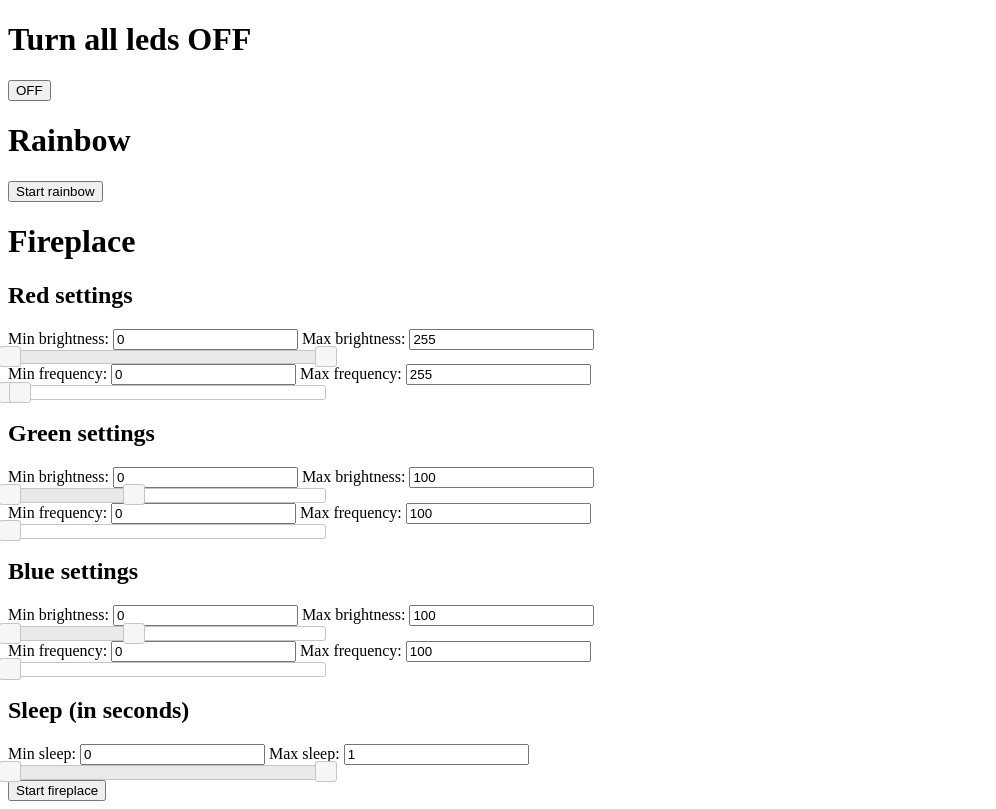
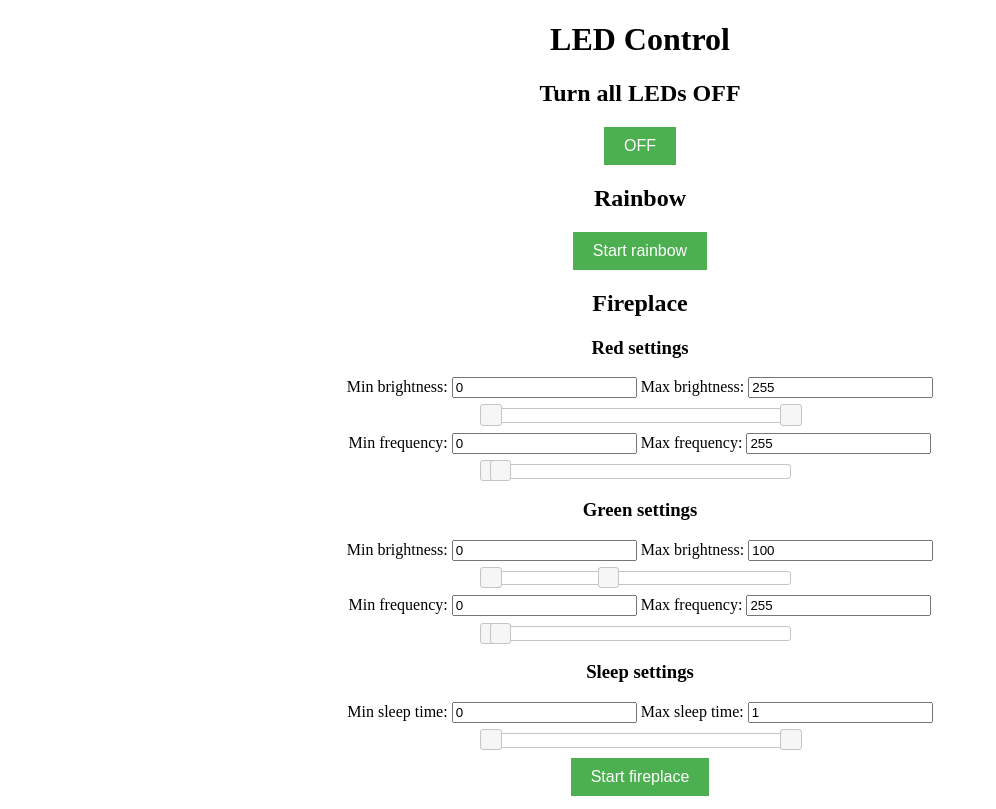
Before and after one commit to Phaneron97/smartLedstrip, a Flask app: page / in a window 1280 px wide. Shown: the whole page, without its empty margins (0-996 px from the left). Run offline with Flask 3, Linux system fonts and the light colour scheme; parts of the project's set-up code (start-up, migrations or seed data) failed here and were passed over.

Commit message:
edited index.html to include css

```diff
--- a/templates/index.html
+++ b/templates/index.html
@@ -1,281 +1,163 @@
 
-<!DOCTYPE html PUBLIC "-//W3C//DTD XHTML 1.0 Transitional//EN" "http://www.w3.org/TR/xhtml1/DTD/xhtml1-transitional.dtd">
-<html xmlns="http://www.w3.org/1999/xhtml">
+<!DOCTYPE html>
+<html>
 <head>
-    <!-- <meta http-equiv="Content-Type" content="application/json"> -->
-    <meta http-equiv="Content-Type" content="text/html; charset=utf-8">
+  <title>LED Control</title>
+  <link rel="stylesheet" type="text/css" href="{{ url_for('static', filename='styles.css') }}">
   <script src="https://code.jquery.com/jquery-3.6.0.js"></script>
   <script src="https://code.jquery.com/ui/1.13.2/jquery-ui.js"></script>
   <link rel="stylesheet" href="//code.jquery.com/ui/1.13.2/themes/base/jquery-ui.css">
   <script>
     $(function() {
-        function createSlider(sliderContainer, lowerInput, higherInput, minValue, maxValue, step) {
-          var lowerValue = parseFloat($(lowerInput).val());
-          var higherValue = parseFloat($(higherInput).val());
+      class Slider {
+        constructor(sliderContainer, lowerInput, higherInput, minValue, maxValue, step) {
+          this.sliderContainer = sliderContainer;
+          this.lowerInput = lowerInput;
+          this.higherInput = higherInput;
+          this.minValue = minValue;
+          this.maxValue = maxValue;
+          this.step = step;
+          this.lowerValue = parseFloat($(this.lowerInput).val());
+          this.higherValue = parseFloat($(this.higherInput).val());
+        }
 
-          $(sliderContainer).slider({
-            range: true,
-            min: minValue,
-            max: maxValue,
-            step: step,
-            values: [lowerValue, higherValue],
-            slide: function(event, ui) {
+        createSlider() {
+          $(this.sliderContainer).slider({
+            min: this.minValue,
+            max: this.maxValue,
+            step: this.step,
+            values: [this.lowerValue, this.higherValue],
+            slide: (event, ui) => {
               if (ui.values[0] >= ui.values[1]) {
                 return false;
               }
-              $(lowerInput).val(ui.values[0]);
-              $(higherInput).val(ui.values[1]);
+              $(this.lowerInput).val(ui.values[0]);
+              $(this.higherInput).val(ui.values[1]);
             }
           });
 
-          $(lowerInput).change(function() {
-            var value = parseFloat($(this).val());
-            if (value < minValue) {
-              value = minValue;
-            } else if (value > $(higherInput).val()) {
-              value = $(higherInput).val();
+          $(this.lowerInput).change(() => {
+            var value = parseFloat($(this.lowerInput).val());
+            if (value < this.minValue) {
+              value = this.minValue;
+            } else if (value > $(this.higherInput).val()) {
+              value = $(this.higherInput).val();
             }
-            $(sliderContainer).slider("values", 0, value);
-            $(this).val(value);
+            $(this.sliderContainer).slider("values", 0, value);
+            $(this.lowerInput).val(value);
           });
 
-          $(higherInput).change(function() {
-            var value = parseFloat($(this).val());
-            if (value > maxValue) {
-              value = maxValue;
-            } else if (value < $(lowerInput).val()) {
-              value = $(lowerInput).val();
+          $(this.higherInput).change(() => {
+            var value = parseFloat($(this.higherInput).val());
+            if (value > this.maxValue) {
+              value = this.maxValue;
+            } else if (value < $(this.lowerInput).val()) {
+              value = $(this.lowerInput).val();
             }
-            $(sliderContainer).slider("values", 1, value);
-            $(this).val(value);
+            $(this.sliderContainer).slider("values", 1, value);
+            $(this.higherInput).val(value);
           });
         }
+      }
 
-        // JS sliders used for brightness and frequency
-        createSlider("#brightnessRed", "#minBrightnessRed", "#maxBrightnessRed", 0, 255, 1);
-        createSlider("#freqRed", "#minFreqRed", "#maxFreqRed", 100, 5000, 1);
+      class BrightnessSlider extends Slider {
+        constructor(sliderContainer, lowerInput, higherInput) {
+          super(sliderContainer, lowerInput, higherInput, 0, 255, 1);
+        }
+      }
 
-        createSlider("#brightnessGreen", "#minBrightnessGreen", "#maxBrightnessGreen", 0, 255, 1);
-        createSlider("#freqGreen", "#minFreqGreen", "#maxFreqGreen", 100, 5000, 1);
+      class FrequencySlider extends Slider {
+        constructor(sliderContainer, lowerInput, higherInput) {
+          super(sliderContainer, lowerInput, higherInput, 100, 5000, 1);
+        }
+      }
 
-        createSlider("#brightnessBlue", "#minBrightnessBlue", "#maxBrightnessBlue", 0, 255, 1);
-        createSlider("#freqBlue", "#minFreqBlue", "#maxFreqBlue", 100, 5000, 1);
+      class SleepSlider extends Slider {
+        constructor(sliderContainer, lowerInput, higherInput) {
+          super(sliderContainer, lowerInput, higherInput, 0, 1, 0.01);
+        }
+      }
 
-        createSlider("#sleep", "#minSleep", "#maxSleep", 0, 1, 0.01);
+      const brightnessRedSlider = new BrightnessSlider("#brightnessRed", "#minBrightnessRed", "#maxBrightnessRed");
+      brightnessRedSlider.createSlider();
+
+      const freqRedSlider = new FrequencySlider("#freqRed", "#minFreqRed", "#maxFreqRed");
+      freqRedSlider.createSlider();
+
+      const brightnessGreenSlider = new BrightnessSlider("#brightnessGreen", "#minBrightnessGreen", "#maxBrightnessGreen");
+      brightnessGreenSlider.createSlider();
+
+      const freqGreenSlider = new FrequencySlider("#freqGreen", "#minFreqGreen", "#maxFreqGreen");
+      freqGreenSlider.createSlider();
+
+      const sleepSlider = new SleepSlider("#sleepSlider", "#minSleep", "#maxSleep");
+      sleepSlider.createSlider();
     });
-
-
-      // function createSlider(sliderId, amountId, minValue, maxValue, startValues) {
-      //   $( "#" + sliderId ).slider({
-      //     range: true,
-      //     min: minValue,
-      //     max: maxValue,
-      //     values: startValues,
-      //     slide: function( event, ui ) {
-      //       $( "#" + amountId ).val( "$" + ui.values[ 0 ] + " - $" + ui.values[ 1 ] );
-      //     }
-      //   });
-      //   $( "#" + amountId ).val( "$" + $( "#" + sliderId ).slider( "values", 0 ) +
-      //     " - $" + $( "#" + sliderId ).slider( "values", 1 ) );
-      // }
-
-      // $( function() {
-      //   $( "#slider-range" ).slider({
-      //     range: true,
-      //     min: 0,
-      //     max: 100,
-      //     values: [ 75, 300 ],
-      //     slide: function( event, ui ) {
-      //       $( "#amount" ).val( "$" + ui.values[ 0 ] + " - $" + ui.values[ 1 ] );
-      //       $( "#slider-values" ).val(ui.values[0] + "," + ui.values[1]);
-      //     }
-      //   });
-
-      //   // Set the initial values for the slider and the hidden input element
-      //   $( "#slider-values" ).val($( "#slider-range" ).slider( "values", 0 ) + "," + $( "#slider-range" ).slider( "values", 1 ));
-      //   $( "#amount" ).val( "$" + $( "#slider-range" ).slider( "values", 0 ) +
-      //     " - $" + $( "#slider-range" ).slider( "values", 1 ) );
-      // });
   </script>
-    <style>
-      .slider {
-        width:25%;
-      }
-    </style>
 </head>
 <body>
-    <h1>Turn all leds OFF</h1>
+  <h1>LED Control</h1>
+
+  <h2>Turn all LEDs OFF</h2>
   <form action="{{ url_for('process_turnoff') }}" method="post">
     <button type="submit">OFF</button>
   </form>
 
-    <!-------------------------------------------------------->
-
-    <h1>Rainbow</h1>
+  <h2>Rainbow</h2>
   <form action="{{ url_for('process_rainbow') }}" method="post">
     <button type="submit">Start rainbow</button>
-      <!-- <button type="submit_stop">Stop</button> -->
   </form>
 
-    <!-------------------------------------------------------->
-
-    <h1>Fireplace</h1>
-
+  <h2>Fireplace</h2>
   <form action="{{ url_for('process_fireplace') }}" method="post">
-
-      <h2>Red settings</h2>
+    <div class="setting">
+      <h3>Red settings</h3>
+      <div class="slider-container">
         <label for="minBrightnessRed">Min brightness:</label>
         <input type="text" id="minBrightnessRed" name="minBrightnessRed" value="0">
-
         <label for="maxBrightnessRed">Max brightness:</label>
         <input type="text" id="maxBrightnessRed" name="maxBrightnessRed" value="255">
-
         <div class="slider" id="brightnessRed"></div>
-
+      </div>
+      <div class="slider-container">
         <label for="minFreqRed">Min frequency:</label>
         <input type="text" id="minFreqRed" name="minFreqRed" value="0">
-
         <label for="maxFreqRed">Max frequency:</label>
         <input type="text" id="maxFreqRed" name="maxFreqRed" value="255">
+        <div class="slider" id="freqRed"></div>
+      </div>
+    </div>
 
-      <div class="slider" id="freqRed"></div>
-
-
-
-      <h2>Green settings</h2>
+    <div class="setting">
+      <h3>Green settings</h3>
+      <div class="slider-container">
         <label for="minBrightnessGreen">Min brightness:</label>
         <input type="text" id="minBrightnessGreen" name="minBrightnessGreen" value="0">
-
         <label for="maxBrightnessGreen">Max brightness:</label>
         <input type="text" id="maxBrightnessGreen" name="maxBrightnessGreen" value="100">
-
         <div class="slider" id="brightnessGreen"></div>
-
+      </div>
+      <div class="slider-container">
         <label for="minFreqGreen">Min frequency:</label>
         <input type="text" id="minFreqGreen" name="minFreqGreen" value="0">
+        <label for="maxFreqGreen">Max frequency:</label>
+        <input type="text" id="maxFreqGreen" name="maxFreqGreen" value="255">
+        <div class="slider" id="freqGreen"></div>
+      </div>
+    </div>
 
-      <label for="maxFreqGreen">Max frequency:</label>
-      <input type="text" id="maxFreqGreen" name="maxFreqGreen" value="100">
-
-      <div class="slider" id="freqGreen"></div>
-
-
-
-      <h2>Blue settings</h2>
-      <label for="minBrightnessBlue">Min brightness:</label>
-      <input type="text" id="minBrightnessBlue" name="minBrightnessBlue" value="0">
-
-      <label for="maxBrightnessBlue">Max brightness:</label>
-      <input type="text" id="maxBrightnessBlue" name="maxBrightnessBlue" value="100">
-
-      <div class="slider" id="brightnessBlue"></div>
-
-      <label for="minFreqBlue">Min frequency:</label>
-      <input type="text" id="minFreqBlue" name="minFreqBlue" value="0">
-
-      <label for="maxFreqBlue">Max frequency:</label>
-      <input type="text" id="maxFreqBlue" name="maxFreqBlue" value="100">
-
-      <div class="slider" id="freqBlue"></div>
-
-
-
-      <h2>Sleep (in seconds)</h2>
-
-      <label for="minSleep">Min sleep:</label>
+    <div class="setting">
+      <h3>Sleep settings</h3>
+      <div class="slider-container">
+        <label for="minSleep">Min sleep time:</label>
         <input type="text" id="minSleep" name="minSleep" value="0">
-
-      <label for="maxSleep">Max sleep:</label>
+        <label for="maxSleep">Max sleep time:</label>
         <input type="text" id="maxSleep" name="maxSleep" value="1">
-
-      <div class="slider" id="sleep"></div>
-
-
+        <div class="slider" id="sleepSlider"></div>
+      </div>
+    </div>
 
     <button type="submit">Start fireplace</button>
   </form>
-    <script>
-
-      // // Load data from JSON file
-      // function fetchJSON() {
-      //   const url = `gpio_states.json`;
-      //   fetch(url)
-      //   .then(response => response.json())
-      //   .then(data => {
-      //     // Update webpage with GPIO state data
-      //     document.getElementById('gpio12').innerText = data.gpio12;
-      //   });
-      // }
-
-      // function sendRequest(pin, state) {
-
-      // }
-
-      // RedOnButton.addEventListener('click', function() {
-      //   var xhr = new XMLHttpRequest();
-      //   xhr.open('GET', '/gpio?pin=12&state=1', true);
-      //   xhr.send();
-      //   fetchJSON();
-      //   setInterval(fetchJSON, 500);
-      // });
-
-      // RedOffButton.addEventListener('click', function() {
-      //   var xhr = new XMLHttpRequest();
-      //   xhr.open('GET', '/gpio?pin=12&state=0', true);
-      //   xhr.send();
-
-      //   fetchJSON();
-      //   setInterval(fetchJSON, 500);
-      // });
-
-      // GreenOnButton.addEventListener('click', function() {
-      //   var xhr = new XMLHttpRequest();
-      //   xhr.open('GET', '/gpio?pin=13&state=1', true);
-      //   xhr.send();
-      //   fetchJSON();
-      //   setInterval(fetchJSON, 500);
-      // });
-
-      // GreenOffButton.addEventListener('click', function() {
-      //   var xhr = new XMLHttpRequest();
-      //   xhr.open('GET', '/gpio?pin=13&state=0', true);
-      //   xhr.send();
-
-      //   fetchJSON();
-      //   setInterval(fetchJSON, 500);
-      // });
-
-      // BlueOnButton.addEventListener('click', function() {
-      //   var xhr = new XMLHttpRequest();
-      //   xhr.open('GET', '/gpio?pin=18&state=1', true);
-      //   xhr.send();
-      //   fetchJSON();
-      //   setInterval(fetchJSON, 500);
-      // });
-
-      // BlueOffButton.addEventListener('click', function() {
-      //   var xhr = new XMLHttpRequest();
-      //   xhr.open('GET', '/gpio?pin=18&state=0', true);
-      //   xhr.send();
-
-      //   fetchJSON();
-      //   setInterval(fetchJSON, 500);
-      // });
-
-      // function sendCommand(pin, state) {
-      //   var xhr = new XMLHttpRequest();
-      //   xhr.open('GET', `/gpio?pin=${pin}&state=${state}`, true);
-      //   xhr.send();
-      //   fetchJSON();
-      //   setInterval(fetchJSON, 500);
-      // }
-
-      // RedOnButton.addEventListener('click', () => sendCommand(12, 1));
-      // RedOffButton.addEventListener('click', () => sendCommand(12, 0));
-      // GreenOnButton.addEventListener('click', () => sendCommand(13, 1));
-      // GreenOffButton.addEventListener('click', () => sendCommand(13, 0));
-      // BlueOnButton.addEventListener('click', () => sendCommand(18, 1));
-      // BlueOffButton.addEventListener('click', () => sendCommand(18, 0));
-  </script>
 </body>
 </html>
```
Lines whose indentation alone changed are shown as unchanged.
